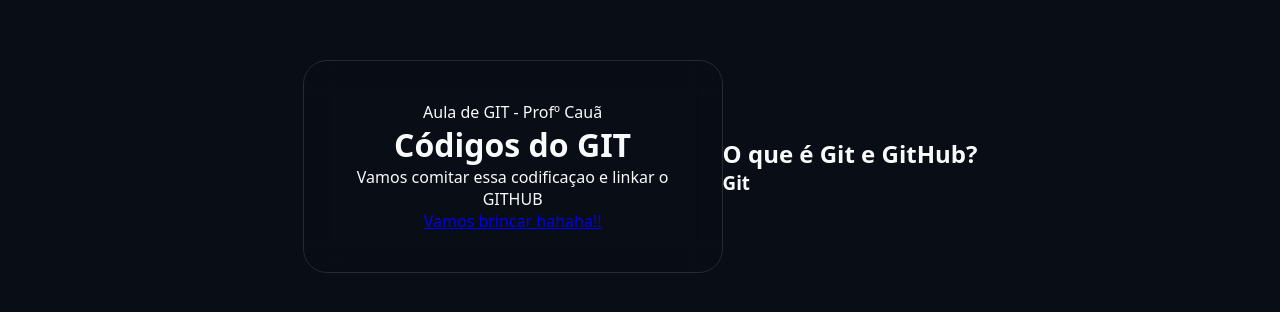
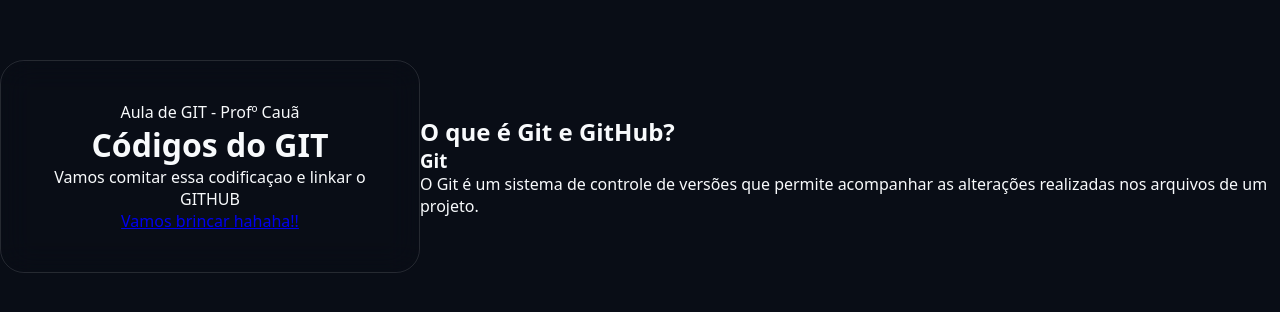
Before and after one commit to mikaelatrombeta-hash/Mikaela_PA, a plain HTML site: page index.html in a window 1280 px wide. Shown: the part 234-546 px from the top of the page. Drawn offline with Linux system fonts and the light colour scheme.

Commit message:
adicionei um paragrafo

```diff
--- a/index.html
+++ b/index.html
@@ -29,6 +29,12 @@
 
                 <h3>Git</h3>
 
+                <p>
+                    O Git é um sistema de controle de versões
+                    que permite acompanhar as alterações
+                    realizadas nos arquivos de um projeto.
+                </p>
+
             </div>
 
         </div>
```
